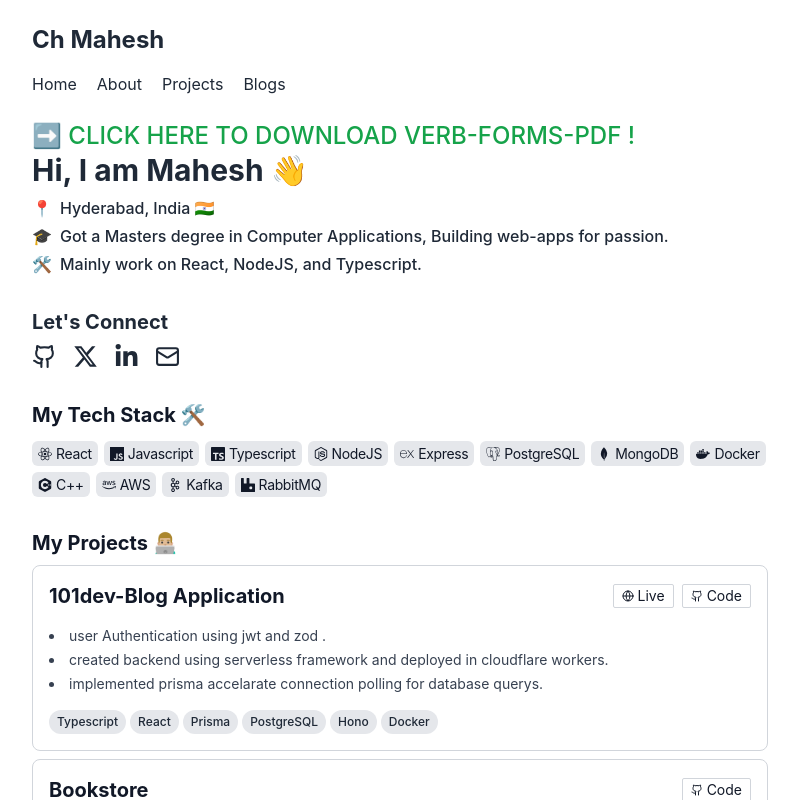
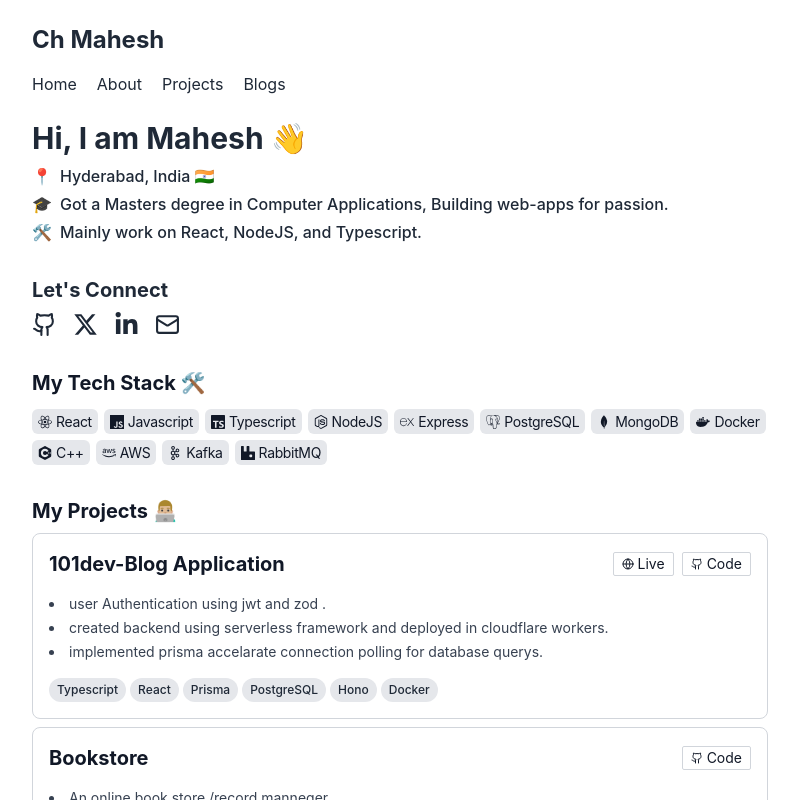
Before and after one commit to mahe-gi/mahesh, a Next.js app: page / in a window 1280 px wide. Shown: the top 800 px of the page, without its empty margins (240-1039 px from the left). Built offline with nearby package versions, Linux system fonts and the light colour scheme.

Commit message:
Update page.tsx

```diff
--- a/src/app/page.tsx
+++ b/src/app/page.tsx
@@ -1,13 +1,11 @@
 import About from "@/components/About";
 import Education from "@/components/Education";
-import Notes from "@/components/notes/Notes";
 import Projects from "@/components/Projects";
 import TechStackComponent from "@/components/TechStack";
 
 export default function Home() {
   return (
     <div>
-      <Notes />
       <About />
       <TechStackComponent />
       <Projects />
```
